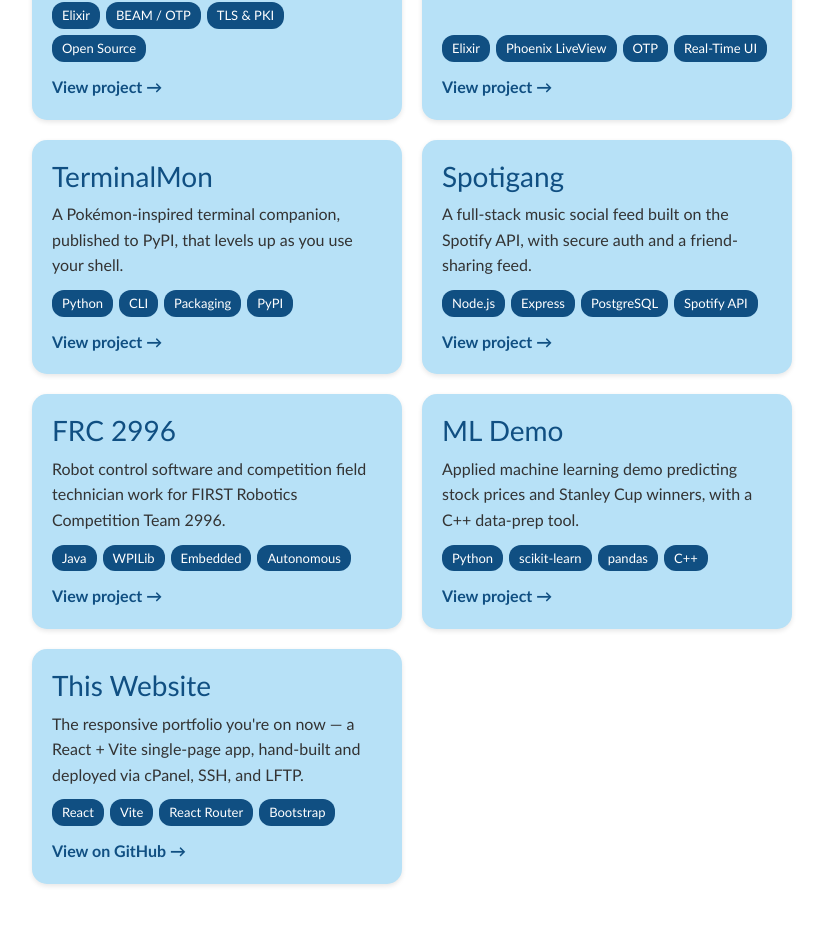
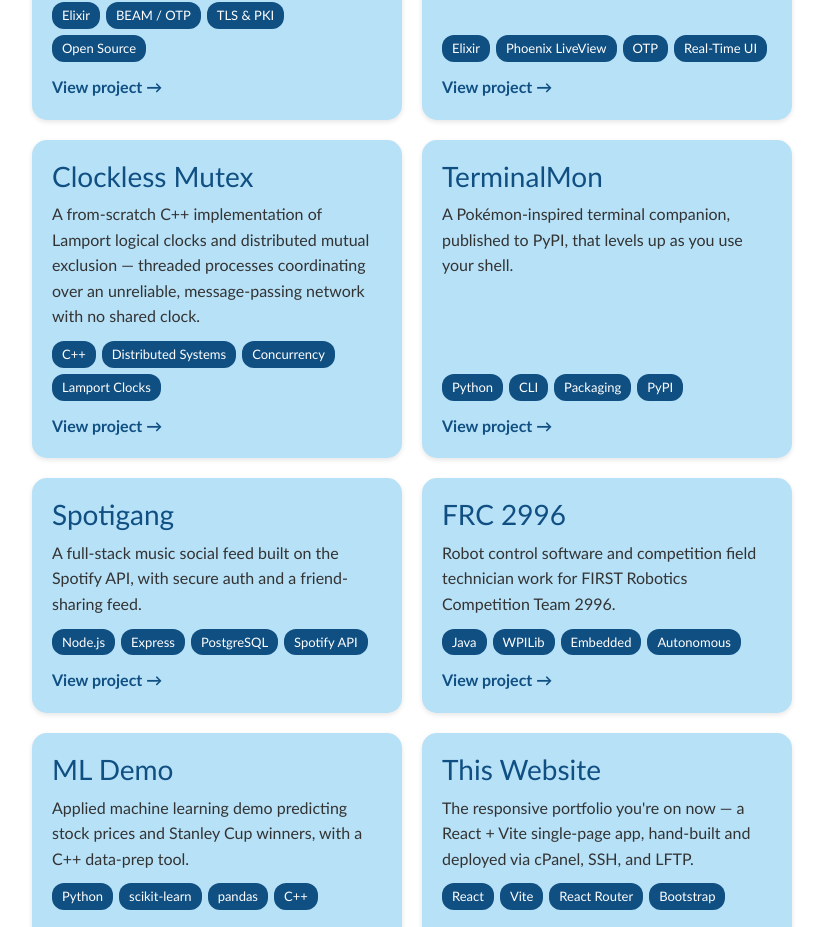
Before and after one commit to bsafig/portfolio-web-page, a React (Vite) app: page / in a window 1280 px wide. Shown: the part 2038-2965 px from the top of the page, without its empty margins (228-1051 px from the left). Built offline with nearby package versions, Linux system fonts and the light colour scheme.

Commit message:
feat/add clockless mutex project to project cards

```diff
--- a/src/App.jsx
+++ b/src/App.jsx
@@ -2,6 +2,7 @@
 import Home from './pages/Home.jsx'
 import Vouch from './pages/projects/Vouch.jsx'
 import VouchMonitor from './pages/projects/VouchMonitor.jsx'
+import ClocklessMutex from './pages/projects/ClocklessMutex.jsx'
 import TerminalMon from './pages/projects/TerminalMon.jsx'
 import Spotigang from './pages/projects/Spotigang.jsx'
 import Frc2996 from './pages/projects/Frc2996.jsx'
@@ -11,6 +12,7 @@
 const PROJECT_PAGES = {
   vouch: Vouch,
   'vouch-monitor': VouchMonitor,
+  'clockless-mutex': ClocklessMutex,
   terminalmon: TerminalMon,
   spotigang: Spotigang,
   frc2996: Frc2996,
--- a/src/data/projects.js
+++ b/src/data/projects.js
@@ -17,6 +17,13 @@
     blurb:
       'A real-time Phoenix LiveView trust monitor that continuously runs the Vouch chain against live endpoints and shows per-check verdicts.',
     tags: ['Elixir', 'Phoenix LiveView', 'OTP', 'Real-Time UI'],
+  },
+  {
+    slug: 'clockless-mutex',
+    title: 'Clockless Mutex',
+    blurb:
+      'A from-scratch C++ implementation of Lamport logical clocks and distributed mutual exclusion — threaded processes coordinating over an unreliable, message-passing network with no shared clock.',
+    tags: ['C++', 'Distributed Systems', 'Concurrency', 'Lamport Clocks'],
   },
   {
     slug: 'terminalmon',
--- /dev/null
+++ b/src/pages/projects/ClocklessMutex.jsx
@@ -0,0 +1,59 @@
+import ProjectLayout from '../../components/ProjectLayout.jsx'
+import ProjectLinks from '../../components/ProjectLinks.jsx'
+import SkillTags from '../../components/SkillTags.jsx'
+
+const skills = [
+  'C++', 'C++17', 'Concurrency', 'Multithreading', 'std::thread',
+  'Mutexes & Condition Variables', 'RAII', 'Distributed Systems',
+  'Lamport Logical Clocks', 'Mutual Exclusion', 'Message Passing',
+  'Serialization', 'Systems Programming', 'Software Design', 'Git',
+]
+
+export default function ClocklessMutex() {
+  return (
+    <ProjectLayout
+      title="Clockless Mutex"
+      subtitle="(a from-scratch C++ take on Leslie Lamport's 1978 logical-clocks paper)"
+    >
+      <p>
+        Clockless Mutex is a C++ project in which I built, from an empty directory, a small distributed system that
+        implements the core ideas of Leslie Lamport's landmark 1978 paper, <em>Time, Clocks, and the Ordering of Events
+        in a Distributed System</em>. Independent processes each run on their own thread and coordinate purely by passing
+        messages across a simulated, deliberately unreliable network — no shared memory and no global clock.
+      </p>
+
+      <p>
+        The heart of the project is showing how logical time solves a real problem. A built-in chaos layer delays, drops,
+        and reorders messages, so arrival order tells you nothing about the true order of events. By stamping each message
+        with a Lamport logical clock, a process can recover the correct causal order even when deliveries arrive scrambled.
+        Building on that, I implemented Lamport's distributed mutual-exclusion algorithm, which lets the processes agree on
+        exclusive access to a shared resource with no central coordinator.
+      </p>
+
+      <h4>What It Does</h4>
+      <ul>
+        <li>Runs N processes, each on its own thread, communicating only by message passing over an in-memory network.</li>
+        <li>Implements Lamport logical clocks so the causal order of events is recoverable despite delayed, dropped, or reordered delivery.</li>
+        <li>Implements Lamport's distributed mutual-exclusion algorithm, granting exclusive access with no central lock.</li>
+        <li>Injects controllable network chaos to stress the system, and demonstrates that the mutex depends on reliable, in-order delivery — turning it on deadlocks the algorithm.</li>
+      </ul>
+
+      <h4>How It Works</h4>
+      <ul>
+        <li>A layered, header-based C++17 design: a message type and a big-endian wire format, an abstract transport interface with an in-memory implementation, per-process endpoints, and a chaos decorator — each layer swappable.</li>
+        <li>Thread-safe building blocks: a blocking message queue built on <code>std::mutex</code> and <code>std::condition_variable</code>, a worker thread per process, and RAII-based thread and resource lifetimes.</li>
+        <li>A thread-safe Lamport clock implementing the increment-and-<code>max</code> update rules, plus a total order that breaks timestamp ties by process id.</li>
+        <li>The mutex is a monitor built around a request queue (<code>std::set</code>) and the logical clock, entering the critical section only once the algorithm's grant condition holds.</li>
+      </ul>
+
+      <ProjectLinks
+        links={[
+          { label: 'View on GitHub →', href: 'https://github.com/bsafig/clockless-mutex' },
+        ]}
+      />
+
+      <h5>Skills Used</h5>
+      <SkillTags tags={skills} />
+    </ProjectLayout>
+  )
+}
```
